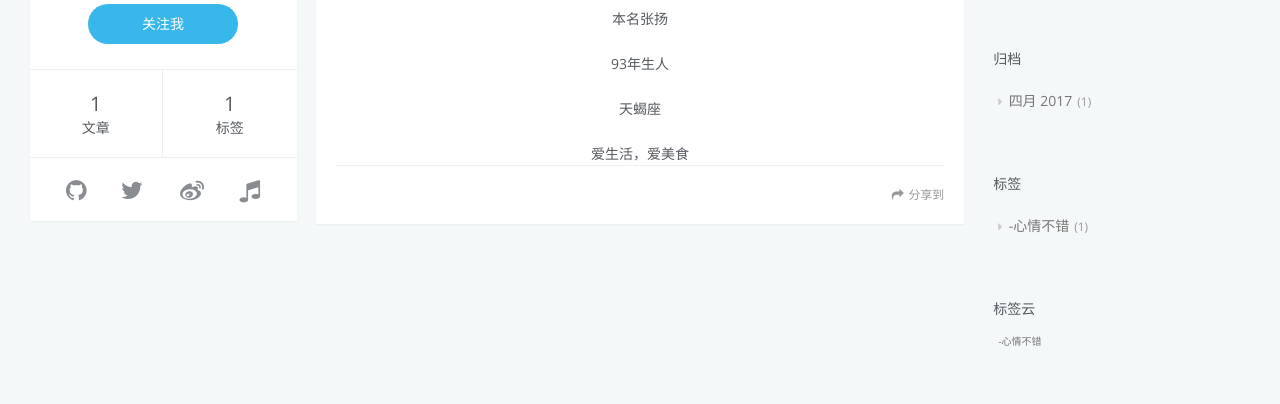
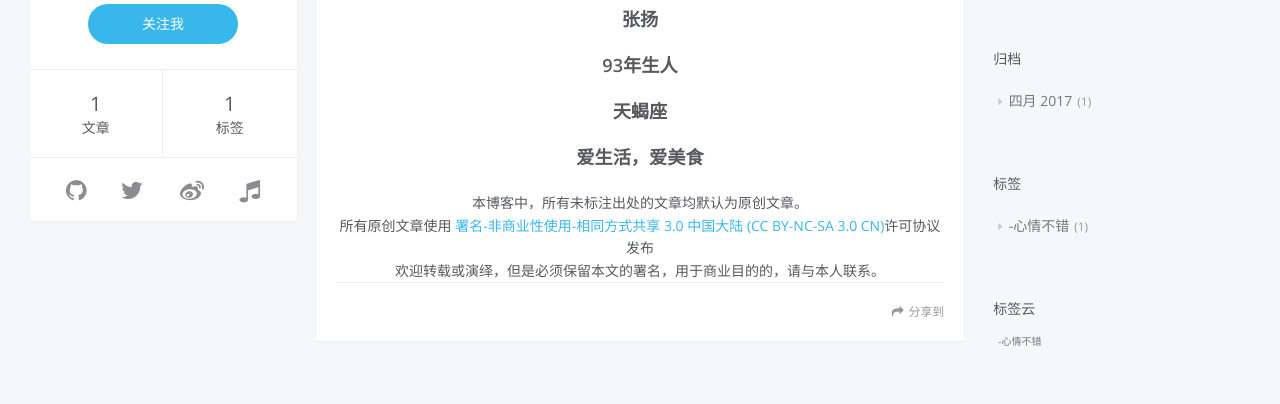
Before and after one commit to luckbird233/AldrichFork.github.io, a plain HTML site: page about/index.html in a window 1280 px wide. Shown: the part 361-765 px from the top of the page. Drawn offline with Linux system fonts and the light colour scheme.

Commit message:
Site updated: 2017-04-05 19:41:59

```diff
--- a/about/index.html
+++ b/about/index.html
@@ -5,17 +5,17 @@
 
     <title>About | Aldrich&#39;s Blog</title>
     <meta name="viewport" content="width=device-width, initial-scale=1, maximum-scale=1" />
-    <meta name="description" content="本名张扬93年生人天蝎座爱生活，爱美食">
+    <meta name="description" content="张扬 93年生人 天蝎座 爱生活，爱美食 本博客中，所有未标注出处的文章均默认为原创文章。所有原创文章使用 署名-非商业性使用-相同方式共享 3.0 中国大陆 (CC BY-NC-SA 3.0 CN)许可协议发布欢迎转载或演绎，但是必须保留本文的署名，用于商业目的的，请与本人联系。">
 <meta property="og:type" content="website">
 <meta property="og:title" content="About">
 <meta property="og:url" content="http://aldrichfork.com/about/index.html">
 <meta property="og:site_name" content="Aldrich's Blog">
-<meta property="og:description" content="本名张扬93年生人天蝎座爱生活，爱美食">
+<meta property="og:description" content="张扬 93年生人 天蝎座 爱生活，爱美食 本博客中，所有未标注出处的文章均默认为原创文章。所有原创文章使用 署名-非商业性使用-相同方式共享 3.0 中国大陆 (CC BY-NC-SA 3.0 CN)许可协议发布欢迎转载或演绎，但是必须保留本文的署名，用于商业目的的，请与本人联系。">
 <meta property="og:image" content="http://onxn8u1eg.bkt.clouddn.com/about_me.png">
-<meta property="og:updated_time" content="2017-04-05T11:08:58.618Z">
+<meta property="og:updated_time" content="2017-04-05T11:40:53.255Z">
 <meta name="twitter:card" content="summary">
 <meta name="twitter:title" content="About">
-<meta name="twitter:description" content="本名张扬93年生人天蝎座爱生活，爱美食">
+<meta name="twitter:description" content="张扬 93年生人 天蝎座 爱生活，爱美食 本博客中，所有未标注出处的文章均默认为原创文章。所有原创文章使用 署名-非商业性使用-相同方式共享 3.0 中国大陆 (CC BY-NC-SA 3.0 CN)许可协议发布欢迎转载或演绎，但是必须保留本文的署名，用于商业目的的，请与本人联系。">
 <meta name="twitter:image" content="http://onxn8u1eg.bkt.clouddn.com/about_me.png">
 
 
@@ -225,7 +225,11 @@
 
 
             <p><img src="http://onxn8u1eg.bkt.clouddn.com/about_me.png" width="200px" height="200px"></p>
-<p style="text-align: center;margin: 0;padding: 0;">本名张扬</p><br><p style="text-align: center;margin: 0;padding: 0;">93年生人</p><br><p style="text-align: center;margin: 0;padding: 0;">天蝎座</p><br><p style="text-align: center;margin: 0;padding: 0;">爱生活，爱美食</p>
+<p></p><h3 style="text-align: center;margin: 0;padding: 0;">张扬</h3><p></p>
+<p></p><h3 style="text-align: center;margin: 0;padding: 0;">93年生人</h3><p></p>
+<p></p><h3 style="text-align: center;margin: 0;padding: 0;">天蝎座</h3><p></p>
+<p></p><h3 style="text-align: center;margin: 0;padding: 0;">爱生活，爱美食</h3><p></p>
+<p style="text-align: center;margin: 0;padding: 0;">本博客中，所有未标注出处的文章均默认为原创文章。<br>所有原创文章使用<a target="_blank" title="Creative Commons Attribution-NonCommercial-ShareAlike 3.0 China Mainland (CC BY-NC-SA 3.0 CN)" href="https://creativecommons.org/licenses/by-nc-sa/3.0/cn/"> 署名-非商业性使用-相同方式共享 3.0 中国大陆 (CC BY-NC-SA 3.0 CN)</a>许可协议发布<br>欢迎转载或演绎，但是必须保留本文的署名，用于商业目的的，请与本人联系。</p>
 
         </div>
         <footer class="article-footer">
```
Also changed, not shown: content.json (+1 -1 lines), 1 other file.
